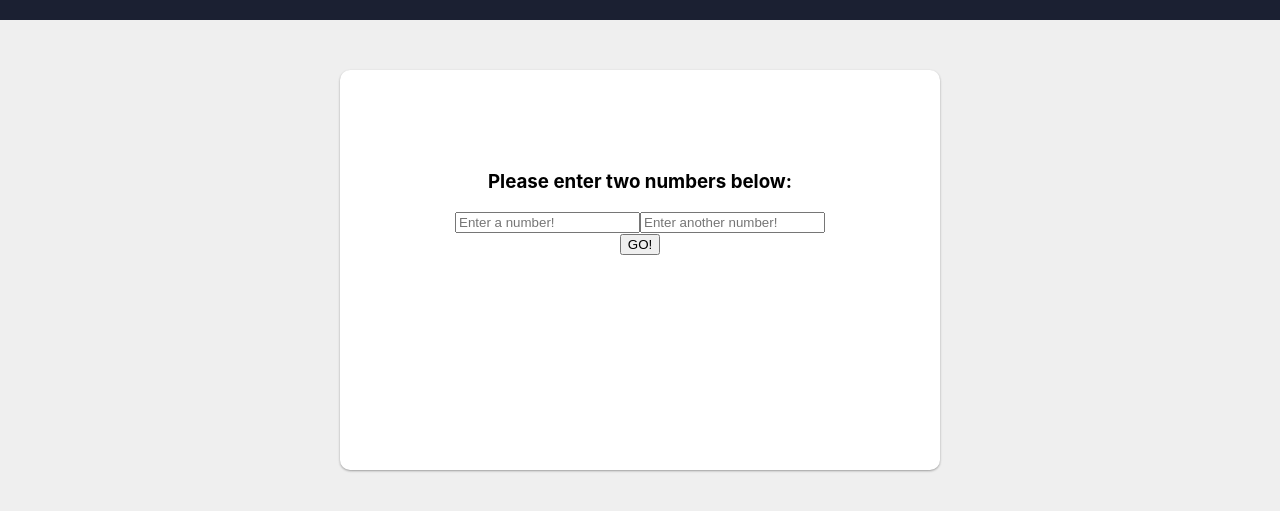
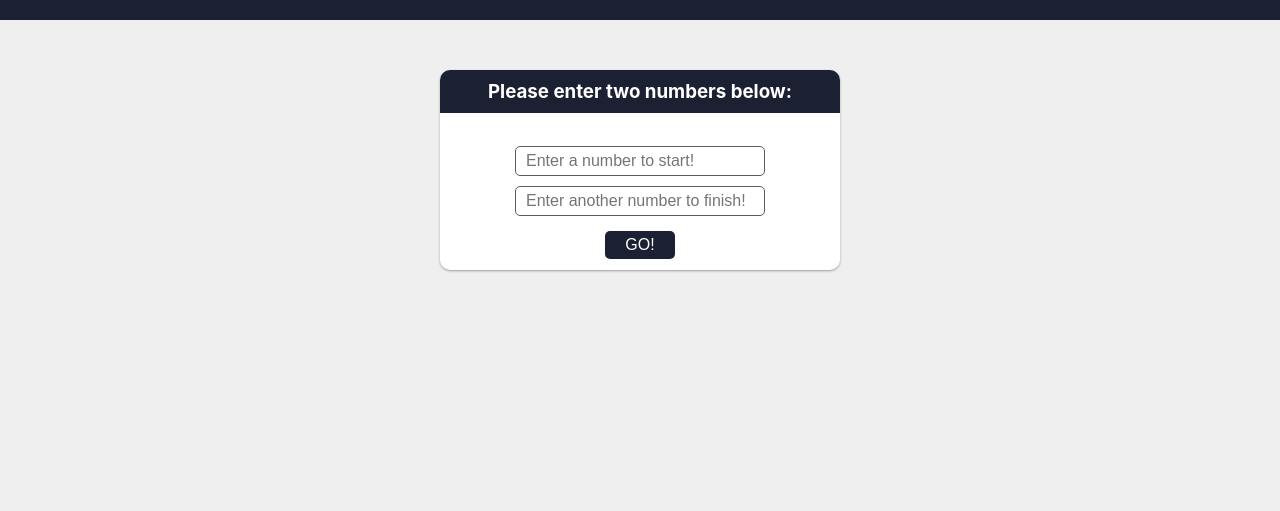
Before and after one commit to charlesGraham/fib-seq, a React (Create React App) app: page / in a window 1280 px wide. Shown: the part 253-764 px from the top of the page. Built offline with nearby package versions, Linux system fonts and the light colour scheme; grey boxes are pictures that could not be loaded.

Commit message:
catch all

```diff
--- a/src/App.js
+++ b/src/App.js
@@ -3,12 +3,34 @@ import './App.css';
 import Header from './components/Header';
 import Input from './components/Input';
 import './components/Input.css';
+import Output from './components/Output';
+
+
+//actual fib sequence
+function fibSeq(number) {
+  let num1 = 0;
+  let num2 = 1;
+
+  for(let i = 0; i < number; i++) {
+      console.log(num1);
+      let nextNum;
+
+      nextNum = num1 + num2;
+      num1 = num2;
+      num2 = nextNum;
+    }
+}
+
 
 function App() {
+
+
+
   return (
     <div className="App">
       <Header />
       <Input />
+      {/*!input ? <Input /> : <Output /> */}
     </div>
   );
 }
--- a/src/components/Input.css
+++ b/src/components/Input.css
@@ -2,7 +2,6 @@
     margin: 50px auto;
     width: 400px;
     height: 200px;
-    padding: 100px;
     text-align: center;
     border-radius: 10px;
     background-color: #fff;
@@ -10,5 +9,39 @@
 }
 
 .box > h3 {
-    margin-top: 0;
+    background-color: #1b2032;
+    color: #fff;
+    padding: 10px;
+    border-top-left-radius: 10px;
+    border-top-right-radius: 10px;
 }
+
+.box > button {
+    padding: 5px 20px;
+    font-size: 16px;
+    background-color: #1b2032;
+    color: #fff;
+    border: none;
+    border-radius: 5px;
+}
+
+.box > button:hover {
+    cursor: pointer;
+    background-color: #185ADB;
+    color: #fff;
+}
+
+.calculations {
+    padding: 10px 75px;
+    display: flex;
+    flex-direction: column;
+}
+
+.calculations > input {
+    display: block;
+    margin: 5px 0;
+    font-size: 16px;
+    padding: 5px 10px;
+    border-radius: 5px;
+    border: 1px solid #5b5b5b;
+}
--- a/src/components/Input.js
+++ b/src/components/Input.js
@@ -3,42 +3,24 @@ import './Input.css';
 
 function Input() {
 
-    const [val1, setVal1] = useState(0);
-    const [val2, setVal2] = useState(0);
 
-    function handleInput(e) {
-        setVal1(e.target.value); //set val1 to first input
-    }
 
-    //actual fib sequence
-    function fibSeq(number) {
-        let num1 = 0;
-        let num2 = 1;
-        let fibSeq = [];
+    //take 2 numbers from user ("start" & "finish")
+    //print fib sequence until finish
+    //loop to conosle log output using start as starting point and finish as ending point
 
-        for(let i = 0; i < number; i++) {
-            console.log(num1);
-            let nextNum;
 
-            nextNum = num1 + num2;
-            num1 = num2;
-            num2 = nextNum;
-        }
-    }
-
-    function calcSequence(someNum, otherNum) {
-        //params are start and finish points
-        //TODO: determine next number in sequence after someNum
-
-    }
 
     return (
             <div>
                 <div className="box">
                     <h3>Please enter two numbers below:</h3>
-                    <input id="val1" type="text" onChange={handleInput} placeholder="Enter a number!" />
-                    <input id="val2" type="text" onChange={handleInput} placeholder="Enter another number!" />
-                    <button type="button">GO!</button>
+                    <div className="calculations">
+                        <input placeholder="Enter a number to start!" active />
+                        <input  placeholder="Enter another number to finish!" />
+                    </div>
+                    <button type="button" >GO!</button>
+
                 </div>
 
         </div>
--- /dev/null
+++ b/src/components/Output.js
@@ -0,0 +1,14 @@
+import React from 'react';
+import './Output.css';
+
+function Output() {
+    return (
+        <div className="box">
+            <h3>The Fibonacci sequence numbers between the two you entered are:</h3>
+            <h3>{/* output numbers from sequence */}</h3>
+
+        </div>
+)
+}
+
+export default Output;
```
Also changed, not shown: src/components/Output.css (added).
